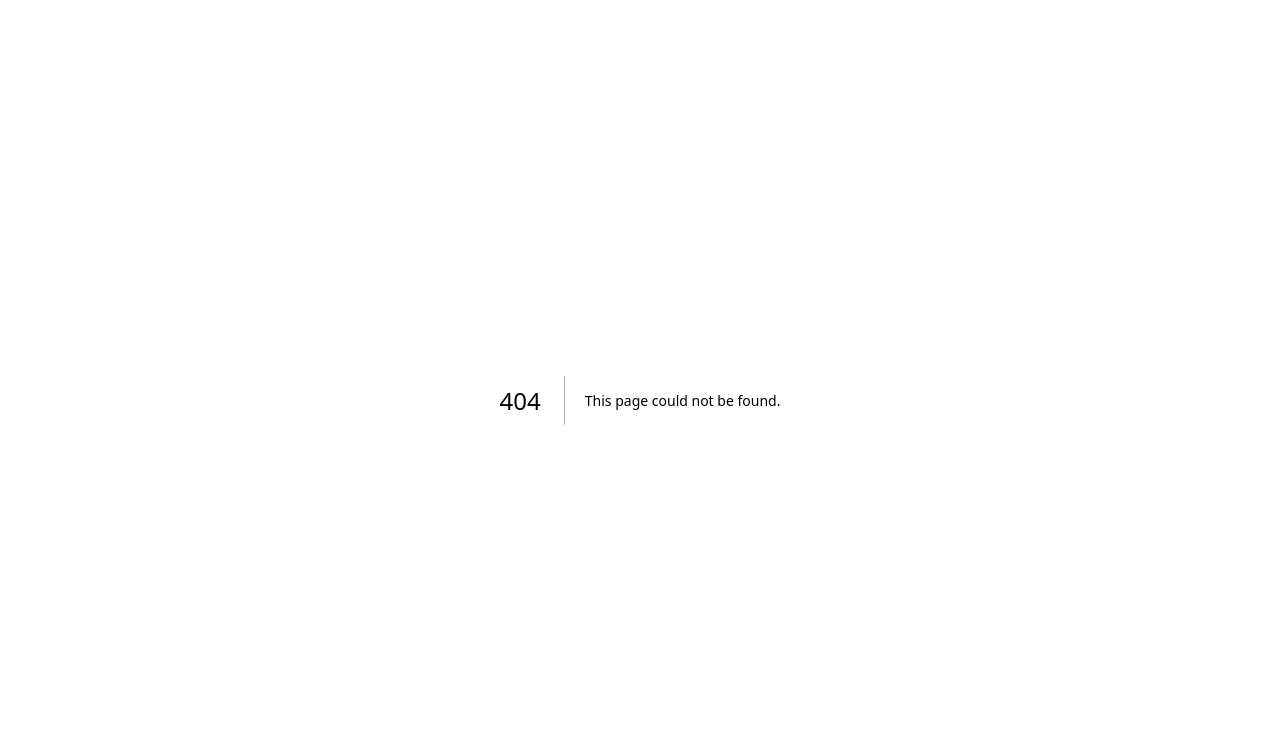
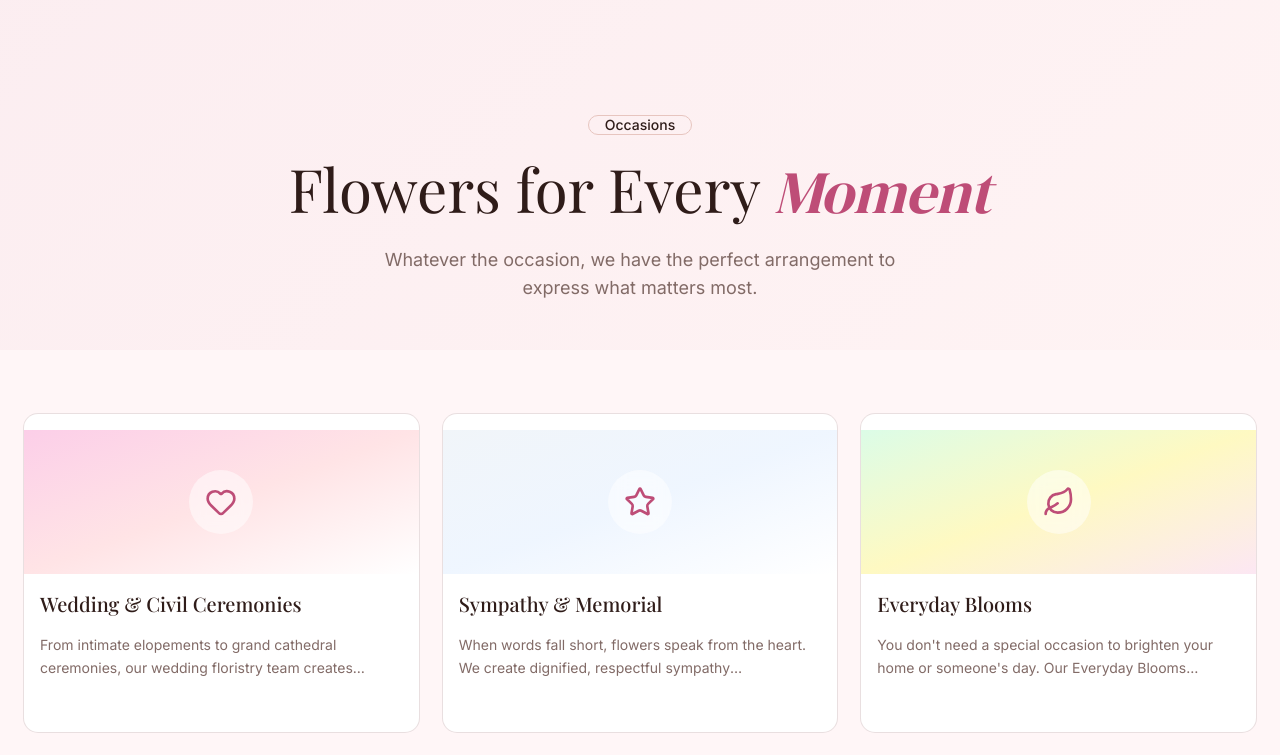
Before and after one commit to anas-khan-antimatter/mkt-petal-florist, a Next.js app: page /occasions in a window 1280 px wide. Before the commit this address had no page. Shown: the top 755 px of the page. Built offline with nearby package versions, Linux system fonts and the light colour scheme; a web font is replaced by a local one.

Commit message:
antimatter: checkpoint c-1790733025493-8g8bu

```diff
--- /dev/null
+++ b/src/app/occasions/[id]/page.tsx
@@ -0,0 +1,18 @@
+import { notFound } from "next/navigation";
+import { occasions } from "@/lib/data";
+import OccasionDetailClient from "./OccasionDetailClient";
+
+export function generateStaticParams() {
+  return occasions.map((o) => ({ id: o.slug }));
+}
+
+export default async function OccasionPage({
+  params,
+}: {
+  params: Promise<{ id: string }>;
+}) {
+  const { id } = await params;
+  const occasion = occasions.find((o) => o.slug === id);
+  if (!occasion) notFound();
+  return <OccasionDetailClient occasion={occasion} />;
+}
--- /dev/null
+++ b/src/app/occasions/page.tsx
@@ -0,0 +1,68 @@
+"use client";
+
+import Link from "next/link";
+import { ArrowRight, Heart, Star, Leaf, Sun, Sparkles } from "lucide-react";
+import { Button } from "@/components/ui/button";
+import { Badge } from "@/components/ui/badge";
+import { Card, CardContent, CardHeader, CardTitle } from "@/components/ui/card";
+import { occasions } from "@/lib/data";
+
+const occasionIconMap: Record<string, React.ReactNode> = {
+  Heart: <Heart className="w-8 h-8" />,
+  Star: <Star className="w-8 h-8" />,
+  Leaf: <Leaf className="w-8 h-8" />,
+  Sun: <Sun className="w-8 h-8" />,
+};
+
+export default function OccasionsPage() {
+  return (
+    <>
+      <section className="pt-28 pb-12 px-6 bg-romantic-gradient">
+        <div className="max-w-7xl mx-auto text-center">
+          <Badge variant="outline" className="rounded-full px-4 py-1 text-sm mb-4">
+            Occasions
+          </Badge>
+          <h1 className="font-heading text-4xl md:text-6xl leading-tight mb-4">
+            Flowers for Every{" "}
+            <span className="text-primary italic font-script">Moment</span>
+          </h1>
+          <p className="text-muted-foreground max-w-xl mx-auto text-lg">
+            Whatever the occasion, we have the perfect arrangement to express
+            what matters most.
+          </p>
+        </div>
+      </section>
+
+      <section className="py-16 px-6">
+        <div className="max-w-7xl mx-auto">
+          <div className="grid grid-cols-1 md:grid-cols-2 lg:grid-cols-3 gap-6">
+            {occasions.map((occ) => (
+              <Link key={occ.id} href={`/occasions/${occ.slug}`} className="group">
+                <Card className="border-border/60 overflow-hidden transition-all duration-300 hover:shadow-lg hover:border-primary/40 h-full">
+                  <div className={`h-36 bg-gradient-to-br ${occ.imageGradient} flex items-center justify-center`}>
+                    <div className="w-16 h-16 rounded-full bg-white/50 backdrop-blur-sm flex items-center justify-center text-primary transition-transform duration-300 group-hover:scale-110">
+                      {occasionIconMap[occ.icon] || <Sparkles className="w-8 h-8" />}
+                    </div>
+                  </div>
+                  <CardHeader>
+                    <CardTitle className="font-heading text-xl group-hover:text-primary transition-colors">
+                      {occ.title}
+                    </CardTitle>
+                  </CardHeader>
+                  <CardContent>
+                    <p className="text-sm text-muted-foreground leading-relaxed line-clamp-2">
+                      {occ.description}
+                    </p>
+                    <div className="mt-4 flex items-center gap-1 text-sm text-primary font-medium opacity-0 group-hover:opacity-100 transition-opacity">
+                      View arrangements <ArrowRight className="w-3 h-3" />
+                    </div>
+                  </CardContent>
+                </Card>
+              </Link>
+            ))}
+          </div>
+        </div>
+      </section>
+    </>
+  );
+}
```
